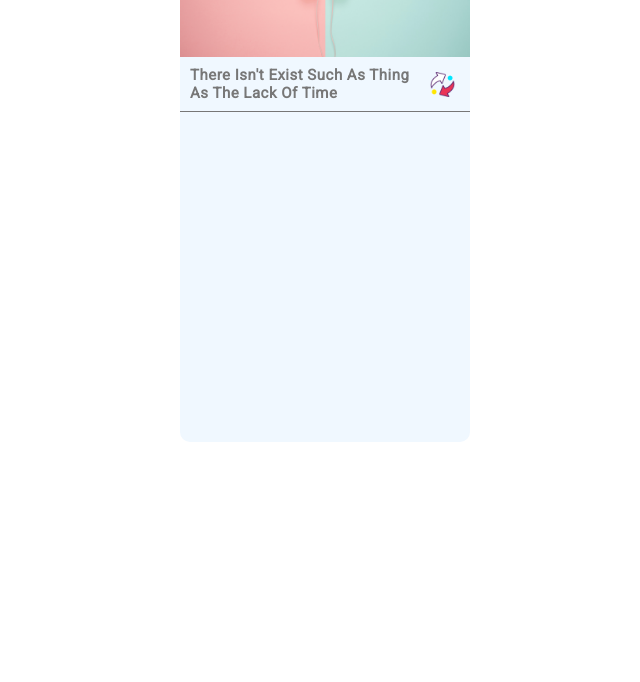
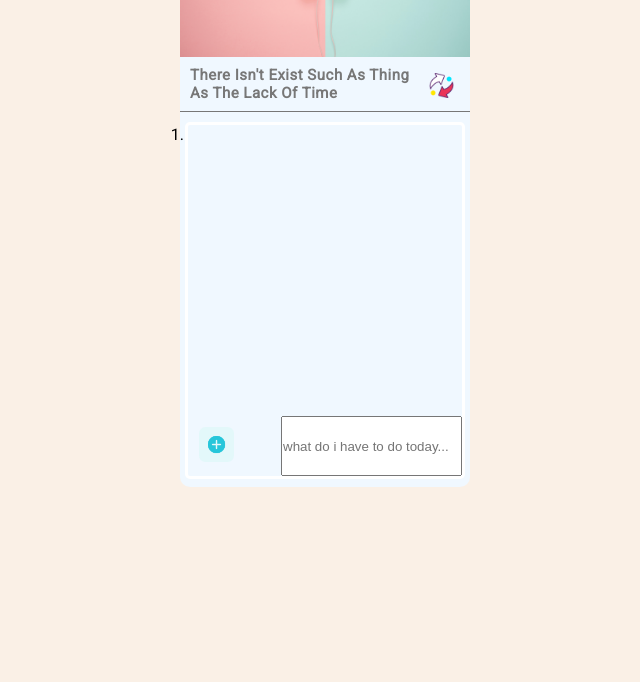
Before and after one commit to JesusMarte24/To-Do-List, a plain HTML site: page index.html in a window 1280 px wide. Shown: the part 118-800 px from the top of the page, without its empty margins (315-955 px from the left). Drawn offline with Linux system fonts and the light colour scheme.

Commit message:
improves to the ui, the list seccion

```diff
--- a/index.html
+++ b/index.html
@@ -1,11 +1,13 @@
 <!DOCTYPE html>
 <html lang="en">
-
   <head>
-    <meta charset="UTF-8">
-    <meta name="viewport" content="width=device-width, initial-scale=1.0">
-    <link rel="stylesheet" href="./styles/styles.css">
-    <link href="https://fonts.googleapis.com/css2?family=Roboto&display=swap" rel="stylesheet">
+    <meta charset="UTF-8" />
+    <meta name="viewport" content="width=device-width, initial-scale=1.0" />
+    <link rel="stylesheet" href="./styles/styles.css" />
+    <link
+      href="https://fonts.googleapis.com/css2?family=Roboto&display=swap"
+      rel="stylesheet"
+    />
     <title>To Do List</title>
   </head>
 
@@ -16,13 +18,32 @@
         <a class="date">thursday</a>
       </div>
       <div class="container--bottom">
-            <div class="bottom--top">
-                <p class="sentence">there isn't exist such as thing as the lack of time</p>
-                <a href="#" class="refresh"><img src="./icon/refresh.png" alt="icon" width="25px"></a>
+        <div class="bottom--header">
+          <p class="sentence">
+            there isn't exist such as thing as the lack of time
+          </p>
+          <button class="refresh">
+            <img src="./icon/refresh.png" alt="icon refresh" width="25px" />
+          </button>
+        </div>
+        <div class="container--bottom--list">
+          <ol>
+            <li></li>
+          </ol>
+          <div class="container--bottom--add">
+            <button class="container--bottom--button">
+              <img
+                class="button--add--img"
+                src="./icon/add1.png"
+                alt="icon add"
+                width="35px"
+              />
+            </button>
+
+            <input type="text" placeholder="what do i have to do today..." />
           </div>
         </div>
       </div>
-
+    </div>
   </body>
-
 </html>
--- a/styles/styles.css
+++ b/styles/styles.css
@@ -6,6 +6,7 @@
 
     body {
         font-family: 'Roboto', sans-serif;
+        background: linen;
     }
 
     .container {
@@ -38,7 +39,7 @@
         letter-spacing: 0.5px;
         align-self: center;
         font-weight: bold;
-        box-shadow: 0px 4px 4px rgba(0, 0, 0, 0.3);
+        box-shadow: 0px 1px 1px rgba(0, 0, 0, 0.21);
         padding: 4px;
     }
 
@@ -50,7 +51,7 @@
         font-weight: bold;
         text-transform: capitalize;
         align-self: center;
-        box-shadow: 0px 4px 4px rgba(0, 0, 0, 0.3);
+        box-shadow: 0px 1px 1px rgba(0, 0, 0, 0.21);
         padding: 5px;
     }
 
@@ -59,13 +60,14 @@
         border-radius: 0 0 10px 10px;
         background-color: #F0F8FF;
         display: flex;
-        height: 385px;
+        height: 430px;
         width: 290px;
         position: relative;
+        flex-direction: column;
     }
 
 
-    .bottom--top {
+    .bottom--header {
         display: flex;
         height: 55px;
         align-items: center;
@@ -83,13 +85,63 @@
 
     .refresh {
         margin: 10px 15px 5px 0px;
-        ;
+        border: 1px solid transparent;
+        outline: none;
+        background-color: transparent;
     }
+
+
 
     .refresh:hover {
         transform: translateY(-4px);
+        cursor: pointer;
     }
 
     .refresh:active {
         transform: translateY(1px);
     }
+
+    .refresh:visited {
+        outline: none;
+    }
+
+    .container--bottom--list {
+        border: 1px solid red;
+        height: 357px;
+        width: 280px;
+        align-self: center;
+        margin-top: 10px;
+        border: 3px solid white;
+        border-radius: 5px;
+        display: flex;
+        flex-direction: column;
+        justify-content: space-between;
+    }
+
+    .container--bottom--add {
+        display: flex;
+        justify-content: space-between;
+    }
+
+    .container--bottom--button {
+        background-color: transparent;
+        outline: none;
+        border: 1px solid transparent;
+    }
+
+    .container--bottom--button:hover {
+        transform: translateY(-4px);
+        cursor: pointer;
+    }
+
+    .container--bottom--button:active {
+        transform: translateY(1px);
+    }
+
+    .container--bottom--button:visited {
+        outline: none;
+    }
+
+    .button--add--img {
+        margin: 10px;
+    }
```
Also changed, not shown: icon/add.png (added), icon/add1.png (added). Lines whose indentation alone changed are shown as unchanged.
